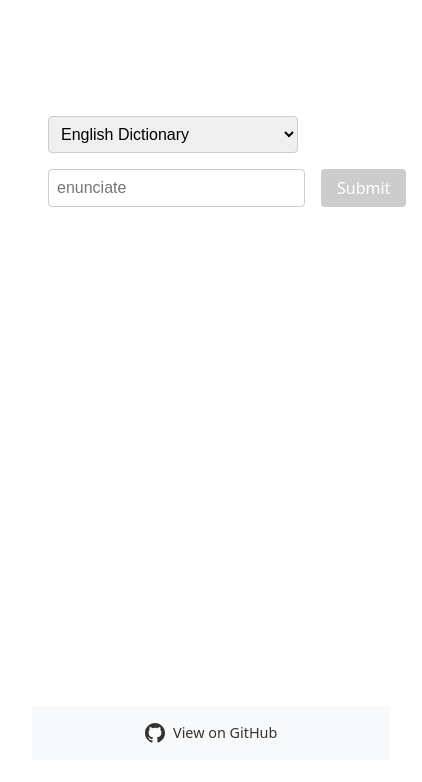
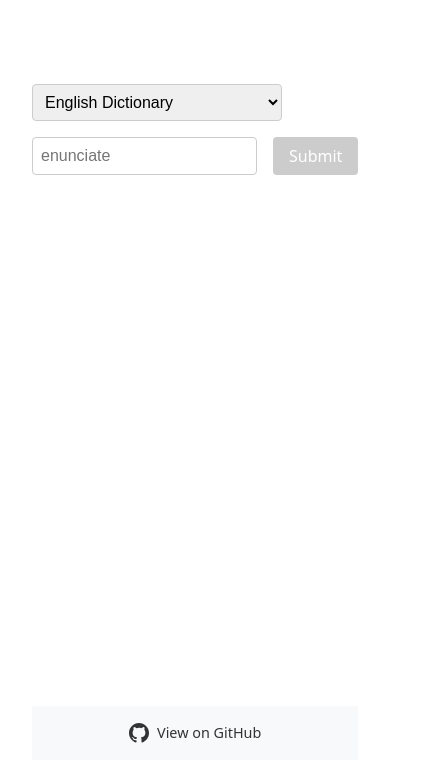
Before and after one commit to torstenwerner/ai-term, a Svelte app in the folder frontend/: page / in a window 390 px wide. Shown: the top 782 px of the page, 422 px wide, since content can reach past the window. Built offline with nearby package versions, Linux system fonts and the light colour scheme; no server answers.

Commit message:
improve styling

```diff
--- a/frontend/src/App.svelte
+++ b/frontend/src/App.svelte
@@ -177,8 +177,14 @@
 
     main {
         margin: 2rem auto;
-        padding: 0 1rem;
+        padding: 0;
         width: 100%;
+    }
+
+    @media (max-width: 992px) {
+        main {
+            margin: 0 auto;
+        }
     }
 
     .input-group {
```
